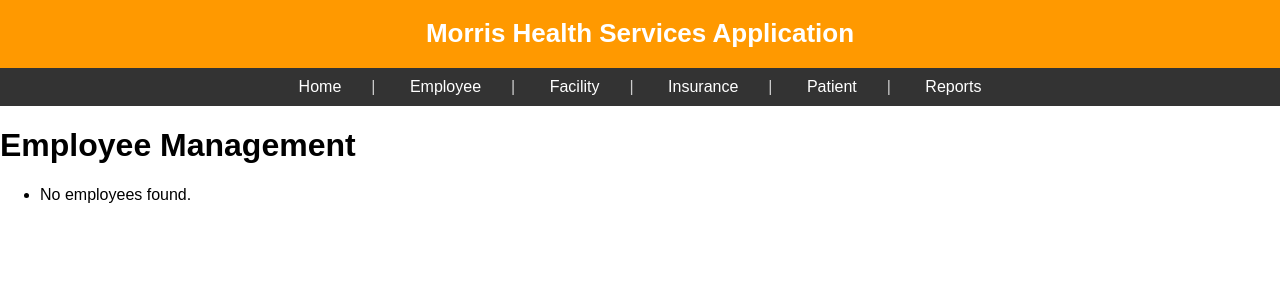
After one commit to jeet1912/mhsAppForCS631, a Django app: page /employee/ in a window 1280 px wide. The commit adds this page. Shown: the top 300 px of the page. Run offline with Django 5.2, Linux system fonts and the light colour scheme; data that the repository does not hold is empty; some libraries are stand-ins or nearby versions.

Commit message:
Nav Bar Added

```diff
--- a/frontend/management/templates/employee.html
+++ b/frontend/management/templates/employee.html
@@ -1,11 +1,8 @@
-<!DOCTYPE html>
-<html lang="en">
-<head>
-    <meta charset="UTF-8">
-    <meta name="viewport" content="width=device-width, initial-scale=1.0">
-    <title>Employee Management</title>
-</head>
-<body>
+{% extends 'home.html' %}
+{% load static %}
+{% block content %}
+
+<div id="employeeContent">
     <h1>Employee Management</h1>
     <ul>
         {% for employee in employees %}
@@ -14,5 +11,6 @@
         <li>No employees found.</li>
         {% endfor %}
     </ul>
-</body>
-</html>
+</div>
+
+{% endblock content %}
--- /dev/null
+++ b/frontend/management/templates/facility.html
@@ -0,0 +1 @@
+<h2>Facility Section</h2>
--- a/frontend/management/templates/home.html
+++ b/frontend/management/templates/home.html
@@ -1,140 +1,22 @@
 <!DOCTYPE html>
+{% load static %}
 <html lang="en">
 <head>
     <meta charset="UTF-8">
     <meta name="viewport" content="width=device-width, initial-scale=1.0">
-    <title>Morris Health Services Application</title>
-    <style>
-        body {
-            font-family: Arial, sans-serif;
-            margin: 0;
-            padding: 0;
-        }
-        header {
-            background-color: #f90;
-            color: #fff;
-            padding: 1px;
-            text-align: center;
-            font-size: 13px;
-        }
-        nav {
-            background-color: #333;
-            padding: 10px 0;
-            text-align: center;
-        }
-        nav ul {
-            list-style-type: none;
-            margin: 0;
-            padding: 0;
-        }
-        nav ul li {
-            display: inline;
-            position: relative;
-        }
-        nav ul li a {
-            text-decoration: none;
-            color: #fff;
-            padding: 10px 20px;
-            border-radius: 5px;
-            transition: background-color 0.3s ease, color 0.3s ease;
-        }
-        nav ul li a:hover {
-            background-color: rgba(100, 100, 100, 0.7);
-            color: #fff;
-        }
-        nav ul li.active a {
-            background-color: rgba(100, 100, 100, 0.7);
-            color: #fff;
-        }
-        nav ul li:not(:last-child):after {
-            content: "|";
-            color: #ccc;
-            margin-left: 10px;
-            margin-right: 10px;
-        }
-        section {
-            padding: 20px;
-            text-align: center;
-        }
-    </style>
+    <title>Morris Health Services</title>
+
+    <link rel="stylesheet" type="text/css" href="{% static 'css/home.css' %}">
 </head>
 <body>
 
 <header>
     <h1>Morris Health Services Application</h1>
 </header>
-
-<nav>
-    <ul>
-        <li id="homeTab"><a href="#" onclick="showContent('home')">Home</a></li>
-        <li id="employeeTab"><a href="#" onclick="showContent('employee')">Employee</a></li>
-        <li id="facilityTab"><a href="#" onclick="showContent('facility')">Facility</a></li>
-        <li id="insuranceTab"><a href="#" onclick="showContent('insurance')">Insurance</a></li>
-        <li id="patientTab"><a href="#" onclick="showContent('patient')">Patient</a></li>
-        <li id="reportsTab"><a href="#" onclick="showContent('reports')">Reports</a></li>
-    </ul>
-</nav>
-
-<section id="home">
-    <h2>Welcome to Morris Health Services Application</h2>
-    <p>This is the home section.</p>
-</section>
-
-<section id="employee" style="display: none;">
-    <h2>Employee Section</h2>
-    <p>This is the employee section.</p>
-</section>
-
-<section id="facility" style="display: none;">
-    <h2>Facility Section</h2>
-    <p>This is the facility section.</p>
-</section>
-
-<section id="insurance" style="display: none;">
-    <h2>Insurance Section</h2>
-    <p>This is the insurance section.</p>
-</section>
-
-<section id="patient" style="display: none;">
-    <h2>Patient Section</h2>
-    <p>This is the patient section.</p>
-</section>
-
-<section id="reports" style="display: none;">
-    <h2>Reports Section</h2>
-    <p>This is the reports section.</p>
-</section>
-
-<script>
-    function showContent(sectionId) {
-        // Hide all sections
-        var sections = document.querySelectorAll('section');
-        sections.forEach(function(section) {
-            section.style.display = 'none';
-        });
-
-        // Show the selected section
-        var selectedSection = document.getElementById(sectionId);
-        if (selectedSection) {
-            selectedSection.style.display = 'block';
-        }
-
-        // Remove "active" class from all nav items
-        var navItems = document.querySelectorAll('nav ul li');
-        navItems.forEach(function(item) {
-            item.classList.remove('active');
-        });
-
-        // Add "active" class to the corresponding nav item
-        var activeNavItem = document.getElementById(sectionId + 'Tab');
-        if (activeNavItem) {
-            activeNavItem.classList.add('active');
-        }
-    }
-
-    // Initially show the home section
-    showContent('home');
-</script>
-
+{% include "navBar.html" %}
+<div>
+    {% block content %}
+    {% endblock content %}
+</div>
 </body>
 </html>
--- /dev/null
+++ b/frontend/management/templates/insurance.html
@@ -0,0 +1 @@
+<h2>Insurance Section</h2>
--- /dev/null
+++ b/frontend/management/templates/navBar.html
@@ -0,0 +1,13 @@
+{% load static %}
+<link rel="stylesheet" type="text/css" href="{% static 'css/navBar.css' %}">
+
+<nav>
+    <ul>
+        <li id="homeTab"><a href="#" >Home</a></li>
+        <li id="employeeTab"><a href="{% url 'view_employee' %}" >Employee</a></li>
+        <li id="facilityTab"><a href="#" >Facility</a></li>
+        <li id="insuranceTab"><a href="#" >Insurance</a></li>
+        <li id="patientTab"><a href="#" >Patient</a></li>
+        <li id="reportsTab"><a href="#" >Reports</a></li>
+    </ul>
+</nav>
--- /dev/null
+++ b/frontend/management/templates/patient.html
@@ -0,0 +1 @@
+<h2>Patient Section</h2>
--- /dev/null
+++ b/frontend/management/templates/reports.html
@@ -0,0 +1 @@
+<h2>Reports Section</h2>
--- a/frontend/management/urls.py
+++ b/frontend/management/urls.py
@@ -4,4 +4,6 @@ from . import views
 urlpatterns = [
     path('', views.index, name='index'),
     path('employee/', views.view_employee, name='view_employee'),
+    path('facility/', views.view_facility, name='view_facility'),
+    path('insurance/', views.view_insurance, name='view_insurance'),
 ]
--- a/frontend/management/views.py
+++ b/frontend/management/views.py
@@ -13,3 +13,21 @@ def view_employee(request):
     sql = "SELECT * FROM EMPLOYEE"
     employees = execute_query(sql, fetchall=True)
     return render(request, 'employee.html', {'employees': employees})
+
+def view_facility(request):
+    sql = "SELECT * FROM facility"
+    facility = execute_query(sql, fetchall=True)
+    return render(request, 'facility.html', {'facility': facility})
+
+def view_insurance(request):
+    sql = "SELECT * FROM insurance_company"
+    insurance_company = execute_query(sql, fetchall=True)
+    return render(request, 'insurance.html', {'insurance_company': insurance_company})
+
+def view_patient(request):
+    sql = "SELECT * FROM patient"
+    patient = execute_query(sql, fetchall=True)
+    return render(request, 'patient.html', {'patient': patient})
+
+def view_report(request):
+    return render(request, 'report.html')
--- a/frontend/mhs_system/urls.py
+++ b/frontend/mhs_system/urls.py
@@ -3,5 +3,5 @@ from django.urls import path, include
 
 urlpatterns = [
     path('admin/', admin.site.urls),
-     path('management/', include('management.urls')),
+     path('', include('management.urls')),
 ]
--- /dev/null
+++ b/frontend/static/css/home.css
@@ -0,0 +1,12 @@
+body {
+    font-family: Arial, sans-serif;
+    margin: 0;
+    padding: 0;
+}
+header {
+    background-color: #f90;
+    color: #fff;
+    padding: 1px;
+    text-align: center;
+    font-size: 13px;
+}
--- /dev/null
+++ b/frontend/static/css/navBar.css
@@ -0,0 +1,39 @@
+nav {
+    background-color: #333;
+    padding: 10px 0;
+    text-align: center;
+}
+nav ul {
+    list-style-type: none;
+    margin: 0;
+    padding: 0;
+}
+nav ul li {
+    display: inline;
+    position: relative;
+}
+nav ul li a {
+    text-decoration: none;
+    color: #fff;
+    padding: 10px 20px;
+    border-radius: 5px;
+    transition: background-color 0.3s ease, color 0.3s ease;
+}
+nav ul li a:hover {
+    background-color: rgba(100, 100, 100, 0.7);
+    color: #fff;
+}
+nav ul li.active a {
+    background-color: rgba(100, 100, 100, 0.7);
+    color: #fff;
+}
+nav ul li:not(:last-child):after {
+    content: "|";
+    color: #ccc;
+    margin-left: 10px;
+    margin-right: 10px;
+}
+section {
+    padding: 20px;
+    text-align: center;
+}
```
Also changed, not shown: frontend/mhs_system/settings.py (+6 -1 lines).
